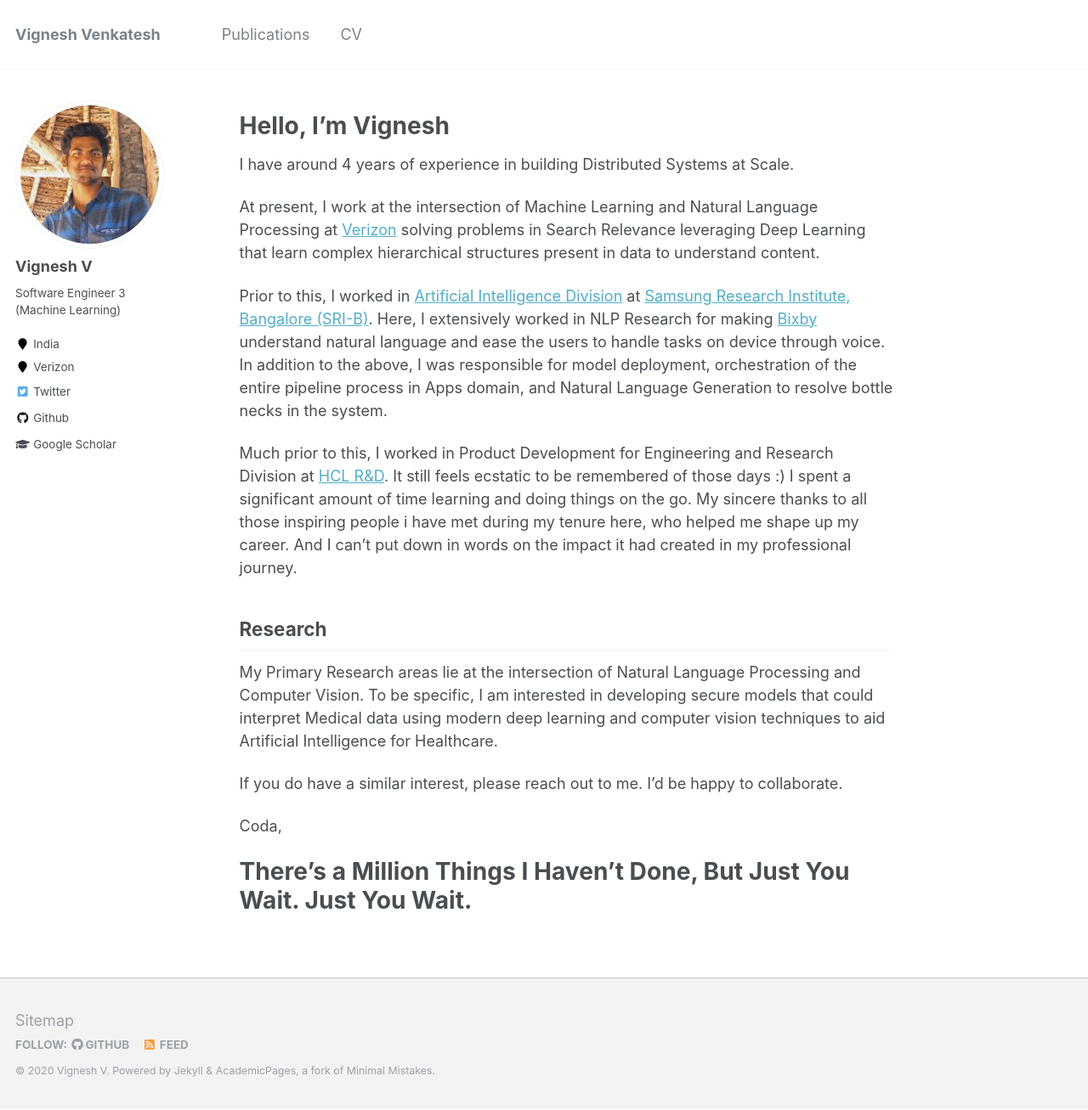
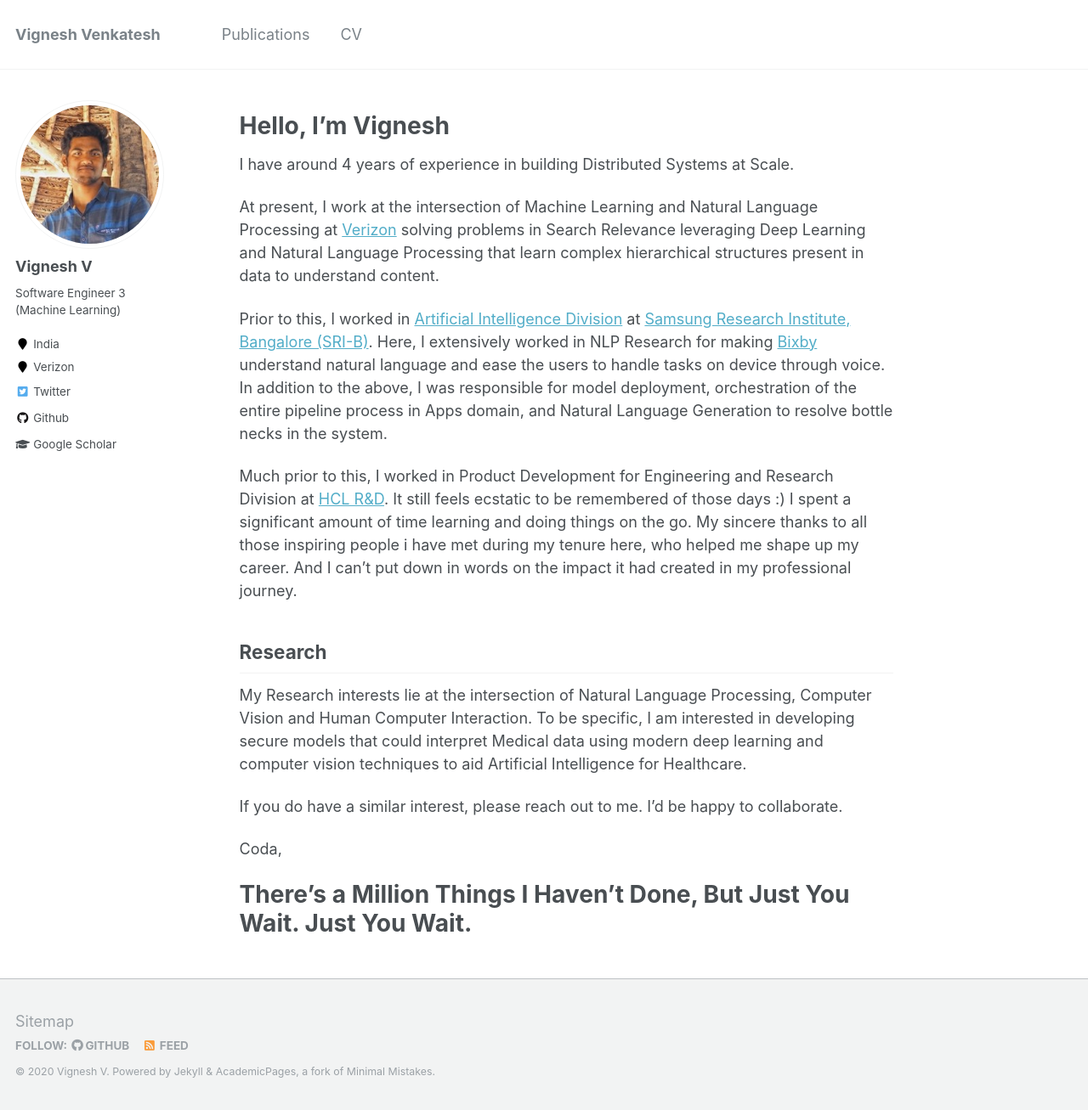
Before and after one commit to vigneshv92/vigneshv92.github.io, a Jekyll site: the page built from _pages/about.md, in a window 1280 px wide and 1307 px high. Shown: the whole window at 85% size. Built offline with Jekyll 4.4.1, drawn with Linux system fonts in a browser that asks for light colours.

Commit message:
Update about.md

```diff
--- a/_pages/about.md
+++ b/_pages/about.md
@@ -14,7 +14,7 @@ redirect_from:
 
 I have around 4 years of experience in building Distributed Systems at Scale.
 
-At present, I work at the intersection of Machine Learning and Natural Language Processing at [Verizon](https://www.verizon.com/) solving problems in Search Relevance leveraging Deep Learning that learn complex hierarchical structures present in data to understand content.
+At present, I work at the intersection of Machine Learning and Natural Language Processing at [Verizon](https://www.verizon.com/) solving problems in Search Relevance leveraging Deep Learning and Natural Language Processing that learn complex hierarchical structures present in data to understand content.
 
 Prior to this, I worked in [Artificial Intelligence Division](https://research.samsung.com/artificial-intelligence) at [Samsung Research Institute, Bangalore (SRI-B)](https://research.samsung.com/sri-b).
 Here, I extensively worked in NLP Research for making [Bixby](https://www.samsung.com/global/galaxy/apps/bixby/) understand natural language and ease the users to handle tasks on device through voice.
@@ -29,7 +29,7 @@ And I can't put down in words on the impact it had created in my professional jo
 
 ## Research
 
-My Primary Research areas lie at the intersection of Natural Language Processing and Computer Vision.
+My Research interests lie at the intersection of Natural Language Processing, Computer Vision and Human Computer Interaction.
 To be specific, I am interested in developing secure models that could interpret Medical data using
 modern deep learning and computer vision techniques to aid Artificial Intelligence for Healthcare.
 
```
